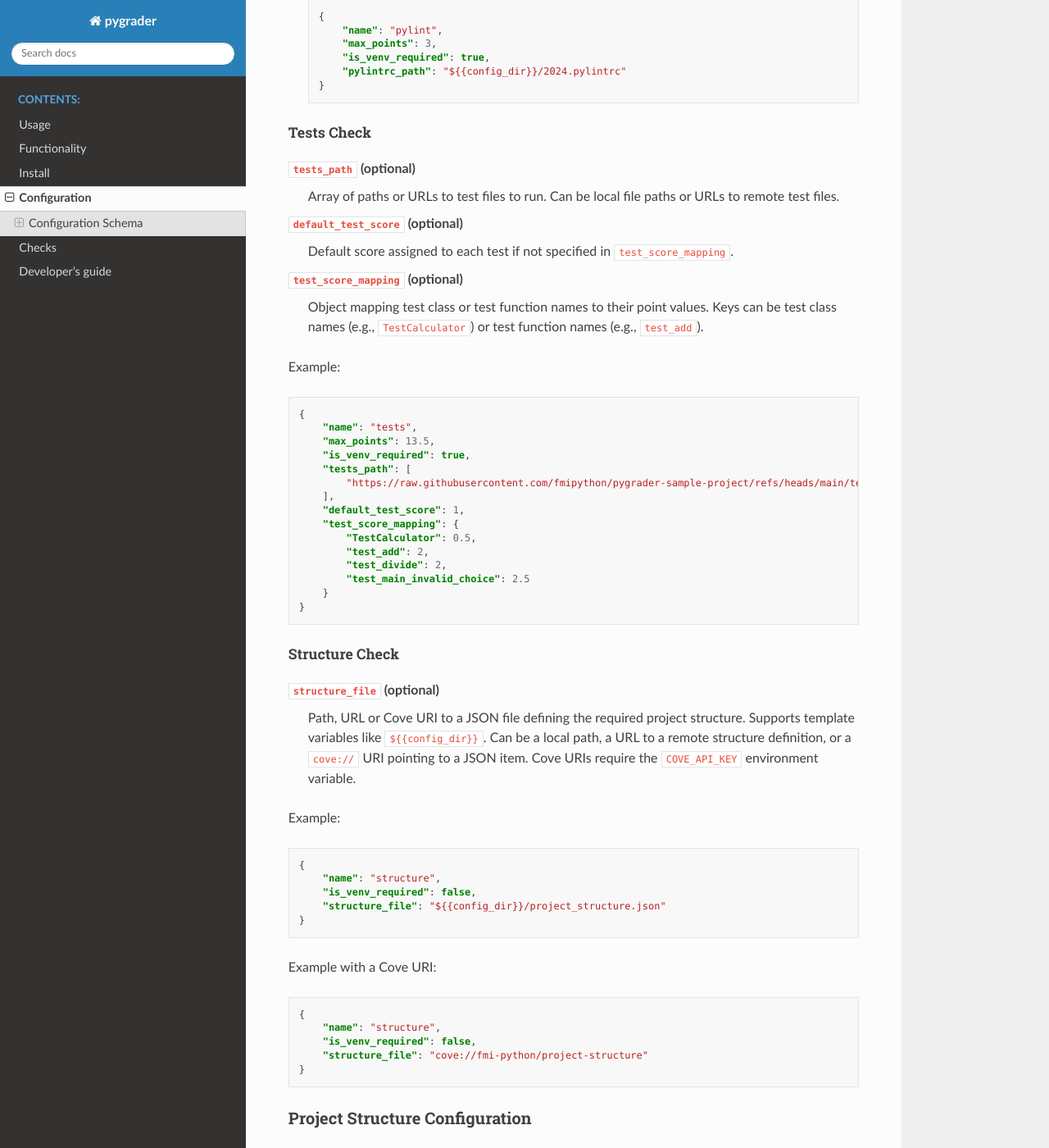
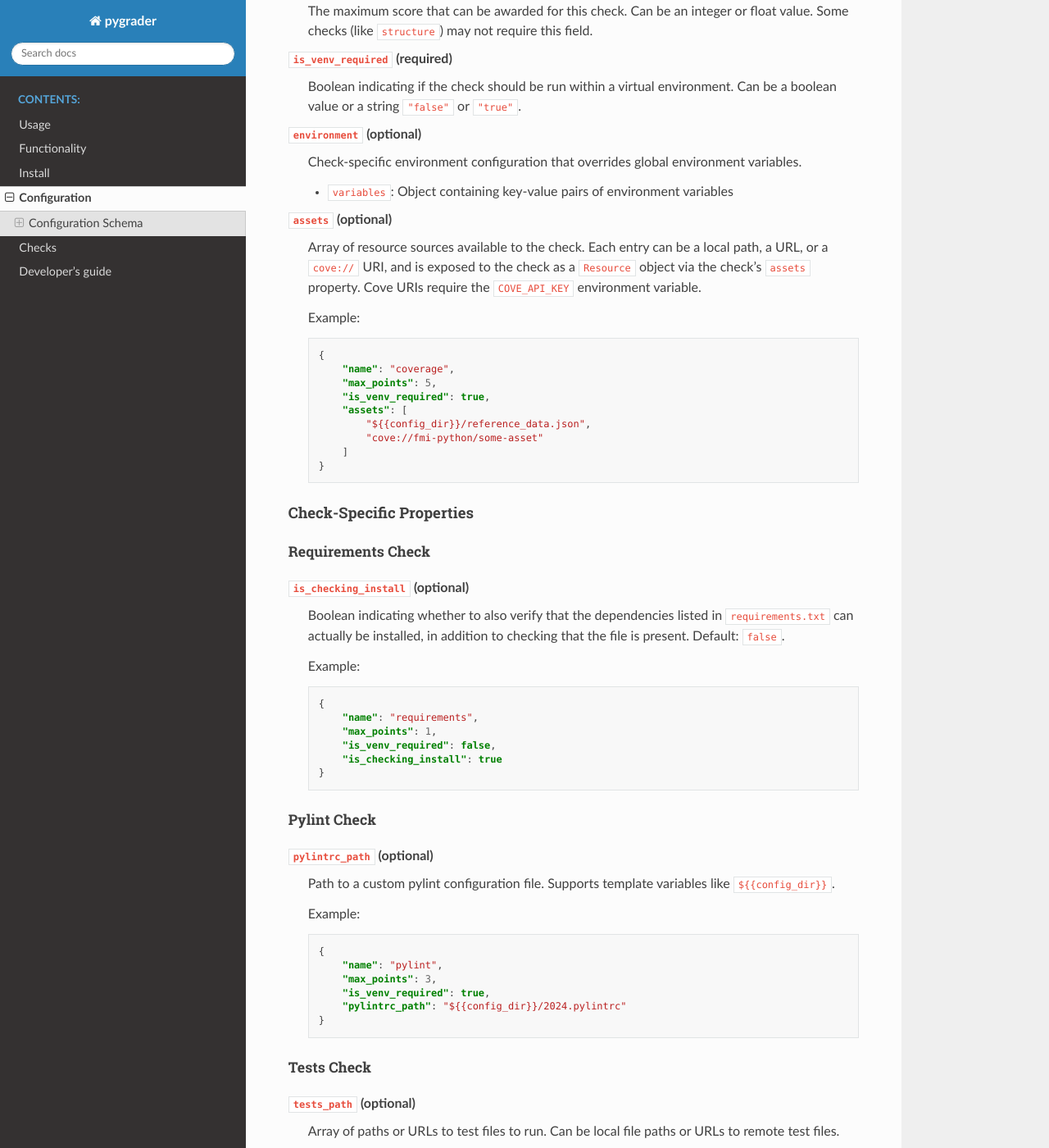
Before and after one commit to fmipython/pygrader, a Sphinx documentation site: the page built from docs/source/config.rst, in a window 1280 px wide and 1400 px high, scrolled down 1991 px. Shown: the whole window at 82% size. Built offline with Sphinx 7.4.7 and the Read the Docs theme 3.1.0, drawn with Linux system fonts in a browser that asks for light colours; some of the changed text lies outside the part shown.

Commit message:
Add assets support

```diff
--- a/docs/source/config.rst
+++ b/docs/source/config.rst
@@ -51,6 +51,32 @@ Root-Level Properties
 ``checks`` (required)
     Array of check objects defining the grading checks to perform.
 
+``venv`` (optional)
+    Configuration for the virtual environment used by checks that require one.
+
+    - ``is_keeping_existing_venv``: Boolean. If ``true``, an existing venv directory in the
+      project is reused instead of being deleted and recreated. Default: ``false``.
+    - ``name``: Custom name for the virtual environment directory, to avoid conflicts with a
+      student's own ``.venv``. Default: ``.venv-pygrader``.
+
+    Example:
+
+    .. code-block:: json
+
+        {
+            "venv": {
+                "is_keeping_existing_venv": true,
+                "name": ".venv-custom"
+            },
+            "checks": [
+                {
+                    "name": "coverage",
+                    "max_points": 5,
+                    "is_venv_required": true
+                }
+            ]
+        }
+
 Check Object Properties
 ~~~~~~~~~~~~~~~~~~~~~~~
 
@@ -83,9 +109,47 @@ All check types support these common properties:
 
     - ``variables``: Object containing key-value pairs of environment variables
 
+``assets`` (optional)
+    Array of resource sources available to the check.
+    Each entry can be a local path, a URL, or a ``cove://`` URI, and is exposed to the
+    check as a ``Resource`` object via the check's ``assets`` property.
+    Cove URIs require the ``COVE_API_KEY`` environment variable.
+
+    Example:
+
+    .. code-block:: json
+
+        {
+            "name": "coverage",
+            "max_points": 5,
+            "is_venv_required": true,
+            "assets": [
+                "${{config_dir}}/reference_data.json",
+                "cove://fmi-python/some-asset"
+            ]
+        }
 
 Check-Specific Properties
 ^^^^^^^^^^^^^^^^^^^^^^^^^^
+
+Requirements Check
+""""""""""""""""""
+
+``is_checking_install`` (optional)
+    Boolean indicating whether to also verify that the dependencies listed in
+    ``requirements.txt`` can actually be installed, in addition to checking that the file
+    is present. Default: ``false``.
+
+    Example:
+
+    .. code-block:: json
+
+        {
+            "name": "requirements",
+            "max_points": 1,
+            "is_venv_required": false,
+            "is_checking_install": true
+        }
 
 Pylint Check
 """"""""""""
@@ -141,6 +205,10 @@ Example:
 
 Structure Check
 """""""""""""""
+
+``is_fatal`` (optional)
+    Boolean indicating whether a failing structure check should abort the rest of the
+    grading run. Default: ``false``.
 
 ``structure_file`` (optional)
     Path, URL or Cove URI to a JSON file defining the required project structure.
```
Also changed, not shown: 10 other files.
